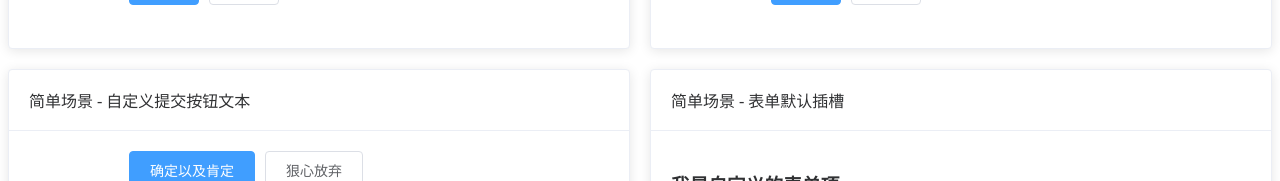
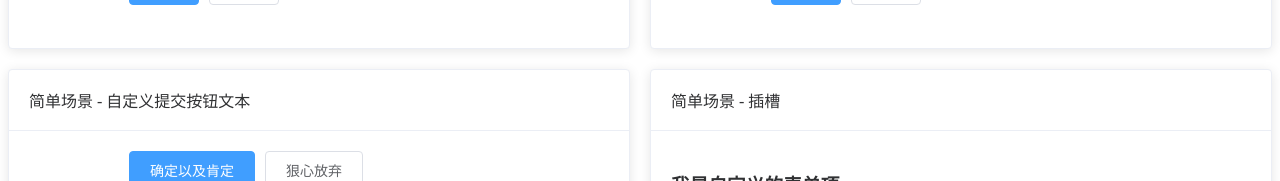
Before and after one commit to lazy-b/l-form, a Vue app: page / in a window 1280 px wide. Shown: the part 311-492 px from the top of the page. Built offline with nearby package versions, Linux system fonts and the light colour scheme.

Commit message:
feat(doc): 增加了文档

```diff
--- a/src/components/form/demo/index.vue
+++ b/src/components/form/demo/index.vue
@@ -31,7 +31,7 @@
         </el-card>
       </el-col>
       <el-col :span="12">
-        <el-card header="简单场景 - 表单默认插槽">
+        <el-card header="简单场景 - 插槽">
           <SlotForm />
         </el-card>
       </el-col>
```
Also changed, not shown: 1 other file (tests, documents, lock files or other folders).
